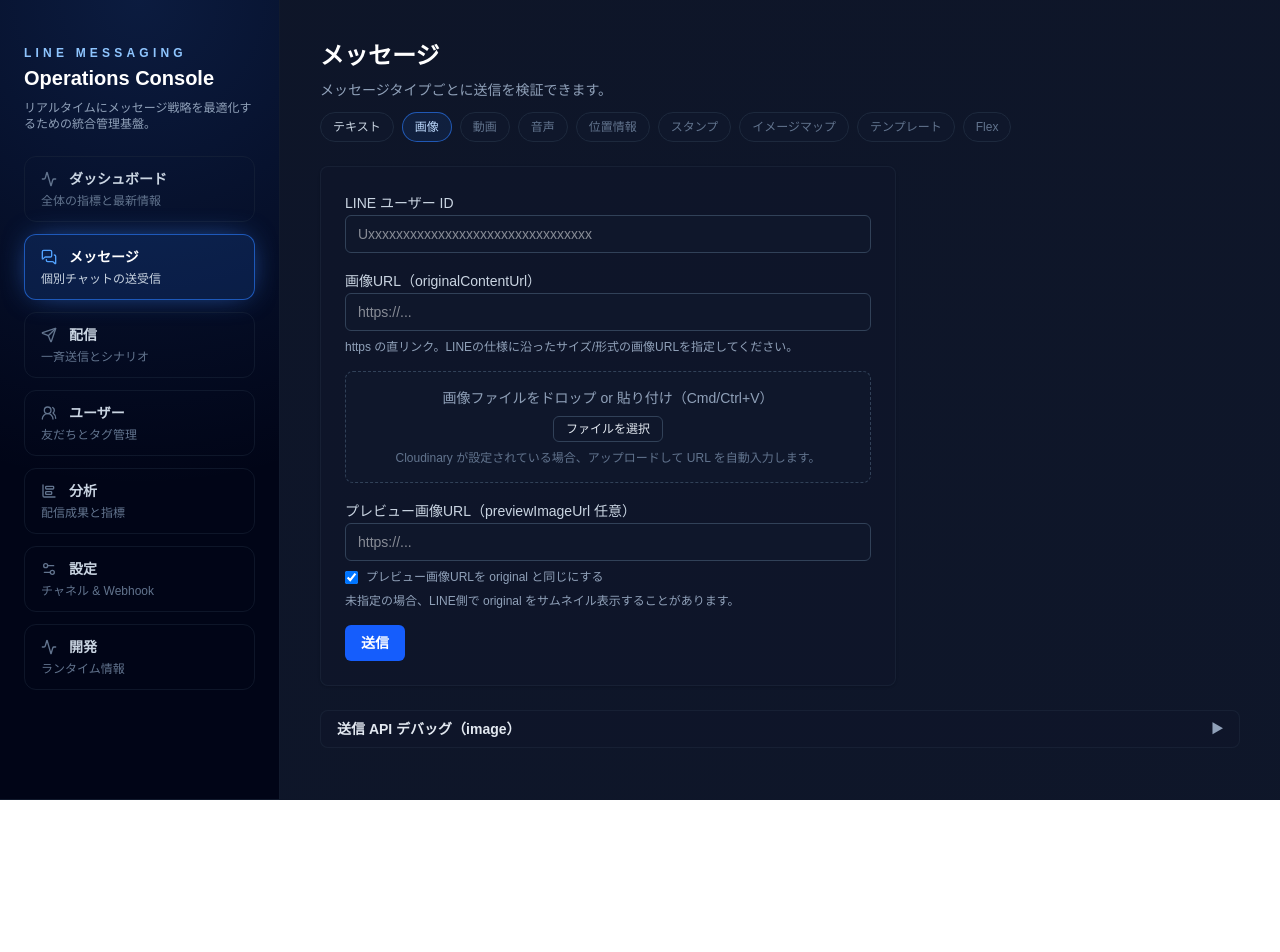
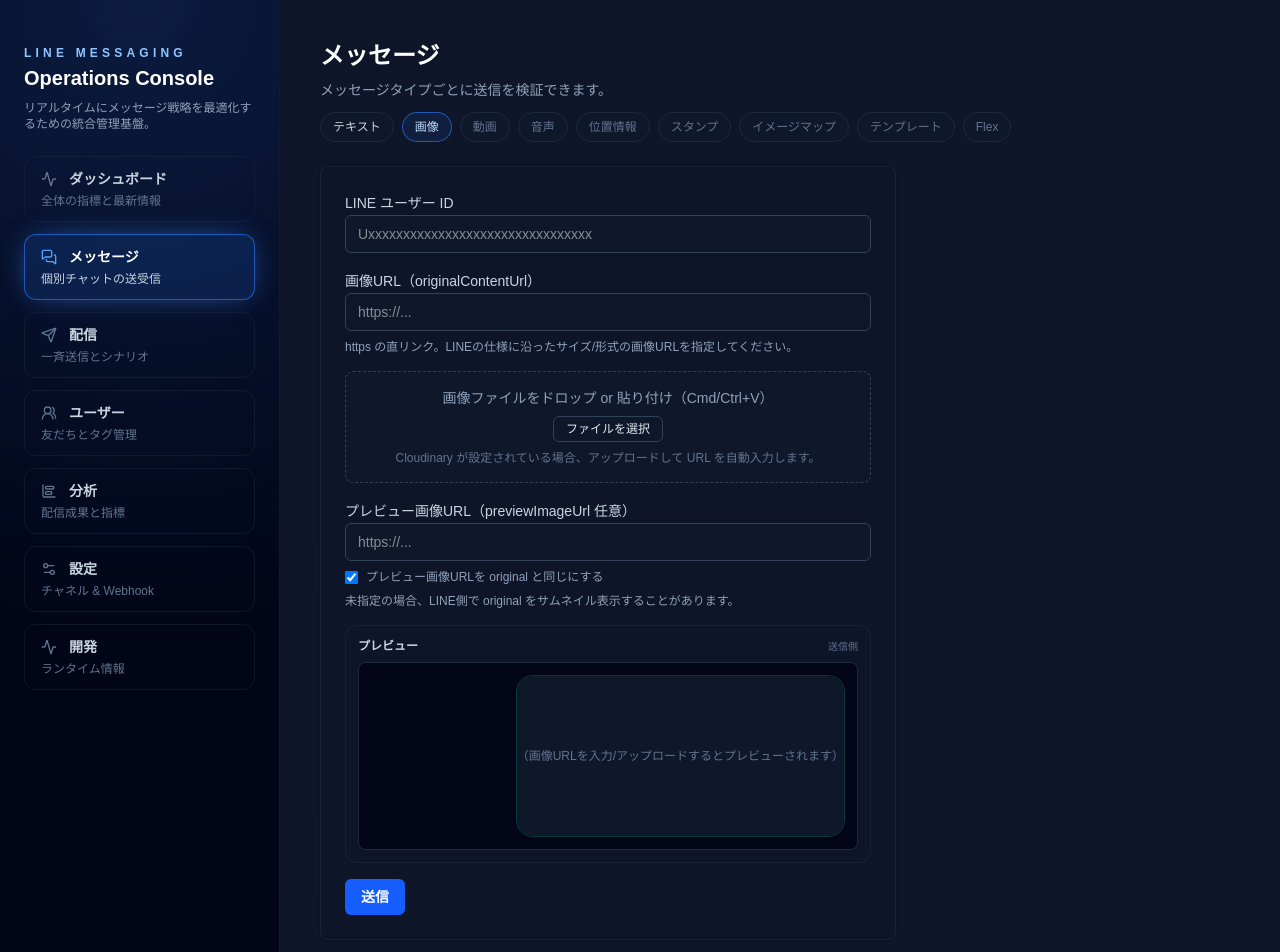
Before and after one commit to s-hiraoku/line-messaging-app, a Next.js app: page /dashboard/messages/image in a window 1280 px wide. Shown: the top 952 px of the page. Before the commit the page ends 800 px from the top, so only its background shows below. Built offline with nearby package versions, Linux system fonts and the light colour scheme.

Commit message:
feat(messages:preview): add MessagePreview component and integrate into text/image pages for clear send visualization

```diff
--- /dev/null
+++ b/src/app/dashboard/messages/_components/message-preview.tsx
@@ -0,0 +1,60 @@
+"use client";
+
+import clsx from "clsx";
+
+type Base = { direction?: "outbound" | "inbound" };
+
+type TextMsg = Base & { type: "text"; text: string };
+type ImageMsg = Base & { type: "image"; originalContentUrl: string; previewImageUrl?: string };
+
+type Props = (TextMsg | ImageMsg) & { title?: string };
+
+export function MessagePreview(props: Props) {
+  const dir = props.direction ?? "outbound";
+  const isOut = dir === "outbound";
+
+  return (
+    <div className="rounded-xl border border-slate-800/60 bg-slate-900/60 p-3">
+      <div className="mb-2 flex items-center justify-between">
+        <p className="text-xs font-semibold text-slate-300">{props.title ?? "プレビュー"}</p>
+        <span className="text-[10px] text-slate-500">{isOut ? "送信側" : "受信側"}</span>
+      </div>
+      <div className="rounded-lg border border-slate-800 bg-slate-950 p-3">
+        <div className={clsx("flex w-full gap-2", isOut ? "justify-end" : "justify-start")}>
+          {props.type === "text" ? (
+            <div
+              className={clsx(
+                "max-w-[70%] rounded-2xl px-3 py-2 text-sm leading-relaxed shadow",
+                isOut
+                  ? "rounded-br-sm bg-emerald-600/20 text-emerald-100 border border-emerald-500/30"
+                  : "rounded-bl-sm bg-slate-800/70 text-slate-100 border border-slate-700"
+              )}
+            >
+              {props.text || <span className="text-slate-500">（テキストを入力するとプレビューされます）</span>}
+            </div>
+          ) : (
+            <div
+              className={clsx(
+                "max-w-[70%] overflow-hidden rounded-2xl border shadow",
+                isOut ? "border-emerald-500/30" : "border-slate-700"
+              )}
+            >
+              {props.originalContentUrl ? (
+                // eslint-disable-next-line @next/next/no-img-element
+                <img
+                  src={props.previewImageUrl || props.originalContentUrl}
+                  alt="image preview"
+                  className="max-h-64 w-full object-contain bg-black"
+                />
+              ) : (
+                <div className="flex h-40 items-center justify-center bg-slate-900 text-xs text-slate-500">
+                  （画像URLを入力/アップロードするとプレビューされます）
+                </div>
+              )}
+            </div>
+          )}
+        </div>
+      </div>
+    </div>
+  );
+}
--- a/src/app/dashboard/messages/image/page.tsx
+++ b/src/app/dashboard/messages/image/page.tsx
@@ -2,6 +2,7 @@
 
 import { useRef, useState } from "react";
 import { DebugPanel, toCurl } from "../../_components/debug-panel";
+import { MessagePreview } from "../_components/message-preview";
 
 type Status = "idle" | "sending" | "success" | "error";
 
@@ -137,6 +138,7 @@
             )}
           </div>
         )}
+        <MessagePreview type="image" originalContentUrl={originalUrl} previewImageUrl={previewUrl || (linkPreview ? originalUrl : undefined)} direction="outbound" />
         <button
           type="submit"
           className="inline-flex items-center rounded-md bg-blue-600 px-4 py-2 text-sm font-semibold text-white transition hover:bg-blue-700 disabled:cursor-not-allowed disabled:opacity-60 disabled:text-white/90"
--- a/src/app/dashboard/messages/text/page.tsx
+++ b/src/app/dashboard/messages/text/page.tsx
@@ -3,6 +3,7 @@
 import { useEffect, useMemo, useState } from "react";
 import { useRealtimeEvents } from "@/lib/realtime/use-events";
 import { DebugPanel, toCurl } from "../../_components/debug-panel";
+import { MessagePreview } from "../_components/message-preview";
 
 type Status = "idle" | "sending" | "success" | "error";
 
@@ -112,6 +113,7 @@
             className="h-24 w-full rounded-md border border-slate-700 bg-slate-900 px-3 py-2 text-sm text-white focus:border-blue-500 focus:outline-none"
             placeholder="こんにちは！" required />
         </div>
+        <MessagePreview type="text" text={message} direction="outbound" />
         <button type="submit" className="inline-flex items-center rounded-md bg-blue-600 px-4 py-2 text-sm font-semibold text-white transition hover:bg-blue-700 disabled:cursor-not-allowed disabled:opacity-60 disabled:text-white/90" disabled={status === "sending"}>
           {status === "sending" ? "送信中..." : "送信"}
         </button>
```
